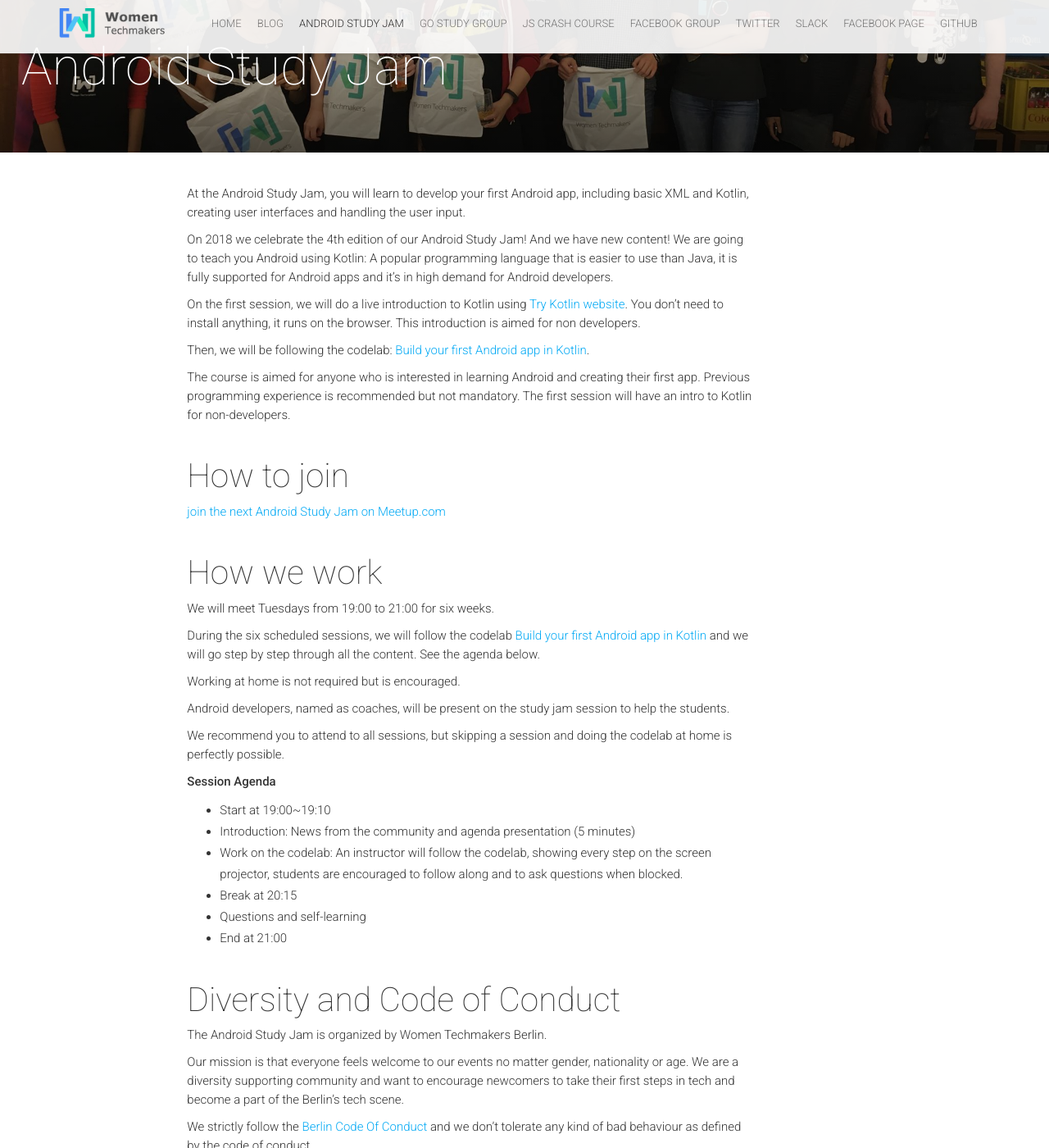
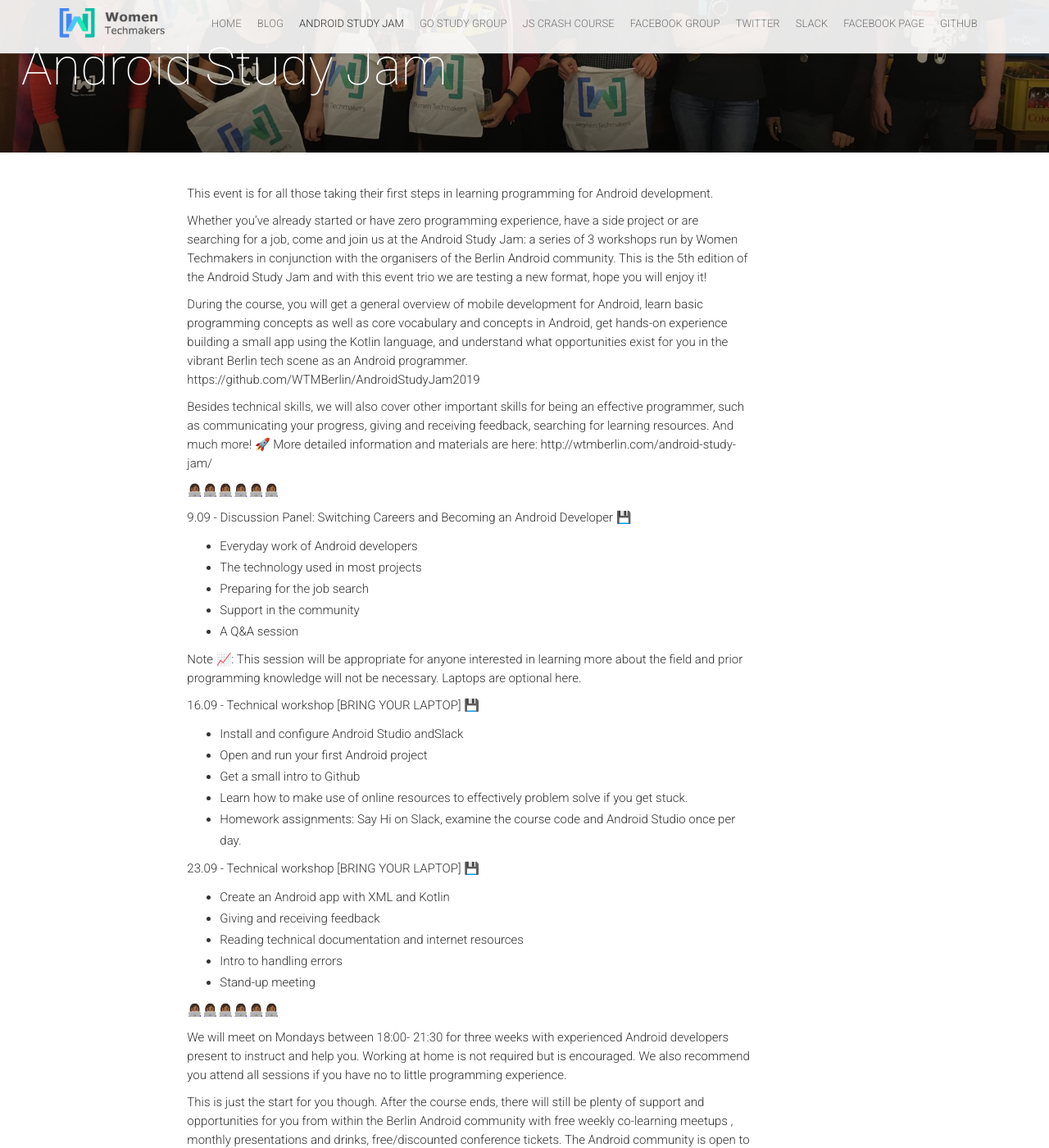
Before and after one commit to WTMBerlin/wtmberlin.github.io, a Jekyll site: the page built from android-study-jam.md, in a window 1280 px wide and 1400 px high, scrolled down 221 px. Shown: the whole window at 82% size. Built offline with Jekyll 4.4.1, drawn with Linux system fonts in a browser that asks for light colours; nearby versions of some CDN libraries; comment, search, counter and statistics services are not loaded; some of the changed text lies outside the part shown.

Commit message:
Update android-study-jam.md

```diff
--- a/android-study-jam.md
+++ b/android-study-jam.md
@@ -6,126 +6,70 @@
 ---
 <img class="img-responsive feature-image" src="{{ site.baseurl }}/img/posts/android-study-jam.jpg" style="display:none">
 
-At the Android Study Jam, you will learn to develop your
-first Android app, including basic XML and Kotlin, creating user interfaces and
-handling the user input.
+This event is for all those taking their first steps in learning programming for Android development.
 
-On 2018 we celebrate the 4th edition of our Android Study Jam!
-And we have new content! We are going to teach you Android using Kotlin:
-A popular programming language that is easier to
-use than Java, it is fully supported for Android apps and it's in high demand for Android
-developers.
+Whether you’ve already started or have zero programming experience, have a side project or are searching for a job, come and join us at the Android Study Jam: a series of 3 workshops run by Women Techmakers in conjunction with the organisers of the Berlin Android community. This is the 5th edition of the Android Study Jam and with this event trio we are testing a new format, hope you will enjoy it!
 
-On the first session, we will do a live introduction to Kotlin using [Try Kotlin website](https://try.kotlinlang.org/).
-You don't need to install anything, it runs on the browser. This introduction is
-aimed for non developers.
+During the course, you will get a general overview of mobile development for Android, learn basic programming concepts as well as core vocabulary and concepts in Android, get hands-on experience building a small app using the Kotlin language, and understand what opportunities exist for you in the vibrant Berlin tech scene as an Android programmer. https://github.com/WTMBerlin/AndroidStudyJam2019
 
-Then, we will be following the codelab: [Build your first Android app in Kotlin](https://codelabs.developers.google.com/codelabs/build-your-first-android-app-kotlin/#0).
+Besides technical skills, we will also cover other important skills for being an effective programmer, such as communicating your progress, giving and receiving feedback, searching for learning resources. And much more! 🚀
+More detailed information and materials are here: http://wtmberlin.com/android-study-jam/
 
-The course is aimed for anyone who is interested in learning Android and
-creating their first app. Previous programming experience is recommended but
-not mandatory. The first session will have an intro to Kotlin for non-developers.
+👩🏾‍💻👩🏾‍💻👩🏾‍💻👩🏾‍💻👩🏾‍💻👩🏾‍💻
 
-#### How to join
+9.09 - Discussion Panel: Switching Careers and Becoming an Android Developer 💾
+- Everyday work of Android developers
+- The technology used in most projects
+- Preparing for the job search
+- Support in the community
+- A Q&A session
 
-[join the next Android Study Jam on Meetup.com](https://www.meetup.com/women-techmakers-berlin/events/)
+Note 📈: This session will be appropriate for anyone interested in learning more about the field and prior programming knowledge will not be necessary. Laptops are optional here.
 
-#### How we work
+16.09 - Technical workshop [BRING YOUR LAPTOP] 💾
+- Install and configure Android Studio andSlack
+- Open and run your first Android project
+- Get a small intro to Github
+- Learn how to make use of online resources to effectively problem solve if you get stuck.
+- Homework assignments: Say Hi on Slack, examine the course code and Android Studio once per day.
 
-We will meet Tuesdays from 19:00 to 21:00 for six weeks.
+23.09 - Technical workshop [BRING YOUR LAPTOP] 💾
+- Create an Android app with XML and Kotlin
+- Giving and receiving feedback
+- Reading technical documentation and internet resources
+- Intro to handling errors
+- Stand-up meeting
 
-During the six scheduled sessions, we will follow the codelab
-[Build your first Android app in Kotlin](https://codelabs.developers.google.com/codelabs/build-your-first-android-app-kotlin/#0)
-and we will go step by step through all the content. See the agenda below.
+👩🏾‍💻👩🏾‍💻👩🏾‍💻👩🏾‍💻👩🏾‍💻👩🏾‍💻
 
-Working at home is not required but is encouraged.
+We will meet on Mondays between 18:00- 21:30 for three weeks with experienced Android developers present to instruct and help you. Working at home is not required but is encouraged. We also recommend you attend all sessions if you have no to little programming experience.
 
-Android developers, named as coaches, will be present on
-the study jam session to help the students.
+This is just the start for you though. After the course ends, there will still be plenty of support and opportunities for you from within the Berlin Android community with free weekly co-learning meetups , monthly presentations and drinks, free/discounted conference tickets. The Android community is open to all people from all backgrounds.
 
-We recommend you to attend to all sessions, but skipping a session and doing the
-codelab at home is perfectly possible.
+We follow Berlin’s code of conduct https://berlincodeofconduct.org
 
-**Session Agenda**
+👩🏾‍💻👩🏾‍💻👩🏾‍💻👩🏾‍💻👩🏾‍💻👩🏾‍💻
 
-- Start at 19:00~19:10
-- Introduction: News from the community and agenda presentation (5 minutes)
-- Work on the codelab: An instructor will follow the codelab, showing every step on the screen projector, students are encouraged to follow along and to ask questions when blocked.
-- Break at 20:15
-- Questions and self-learning
-- End at 21:00
+More detailed information and resources here: http://wtmberlin.com/android-study-jam/
 
-#### Diversity and Code of Conduct
+ABOUT GDG BERLIN ANDROID
+Berlin Google Developer Group (GDG) is focused on Android development https://berlindroid.de
+Go here to join the Android Developers Group Slack team: https://adg-berlin.herokuapp.com/
+Twitter:
+http://twitter.com/berlindroid
 
-The Android Study Jam is organized by Women Techmakers Berlin.
+Do you want to offer a presentation? Fill this form here: https://goo.gl/forms/LKVnBINiIcyeeEfy2
 
-Our mission is that everyone feels welcome to our events no matter gender,
-nationality or age. We are a diversity supporting community and want to
-encourage newcomers to take their first steps in tech and become a part of the
-Berlin's tech scene.
+ABOUT WTM BERLIN
 
-We strictly follow the [Berlin Code Of Conduct](http://berlincodeofconduct.org/)
-and we don’t tolerate any kind of bad behaviour as defined by the code of conduct.
+At Women Techmakers Berlin we are encouraging diversity in tech in Berlin since 2015. Get visibility, networking and resources to make the tech community of Berlin diverse and inclusive!
 
-#### Location
+❤ Our meetup group is always open and inclusive to people of all backgrounds, regardless of gender, age, race, expertise, etc - everyone is welcome ❤
 
-Soundcloud
-Rheinsberger Str. 76/77
-10115 Berlin
+Follow us on TWITTER:
+http://twitter.com/wtm_berlin
 
-<iframe src="https://www.google.com/maps/embed?pb=!1m18!1m12!1m3!1d2426.7933667539633!2d13.392551315644978!3d52.53717267981745!2m3!1f0!2f0!3f0!3m2!1i1024!2i768!4f13.1!3m3!1m2!1s0x47a851f11cea3617%3A0xd4277880007598c2!2sSoundcloud+HQ!5e0!3m2!1sen!2sde!4v1522512762033" width="600" height="450" frameborder="0" style="border:0" allowfullscreen></iframe>
+Other events:
+https://www.meetup.com/Women-Techmakers-Berlin/events
 
-#### Calendar
-
-- 15.05.2018: Study Jam Kickoff + Introduction to Kotlin
-- 22.05.2018: Codelab
-- 29.05.2018: Codelab
-- 05.06.2018: Codelab
-- 12.06.2018: Codelab
-- 19.06.2018: Codelab
-
-Dates for graduation event are yet not confirmed.
-
-#### Communication
-
-1. Join the [WTM Berlin Slack](http://slack.wtmberlin.com/)
-2. Join the #android-study-jam channel.
-
-#### FAQ for Students
-
-**Do I need to attend to all the sessions?**
-
-No, we won’t check the attendance.
-
-**I skipped some lessons and I am lost. Can I still come to the events?**
-
-Yes, you will have plenty of time to catch up. You can work on them during the lessons and the coaches will help you.
-
-**How many hours do I need to study each week?**
-
-Studying at home is not required, except if you skip lessons.
-
-**Do I need to prepare the sessions at home?**
-
-No, it's not required.
-
-**Do I need to install Android Studio?**
-
-The course will tell you when to install Android Studio (At the first lesson)
-
-**Do I need a powerful computer?**
-
-It is recommended a computer with 8GB of RAM to be able to run Android Studio and an Emulator. Any operating system will work.
-
-**Do I need an Android device?**
-
-Not mandatory but nice to have, you can use an emulator instead.
-
-**What other resources to learn Android and programming do you recommend?**
-
-If you need extra support, we recommend the following content:
-
-- [Android Basics: User Interface](https://eu.udacity.com/course/android-basics-user-interface--ud834)
-- [Java Programming Basics](https://eu.udacity.com/course/java-programming-basics--ud282)
-
-Both courses are free!
+Slack: https://goo.gl/irTRkE
```
